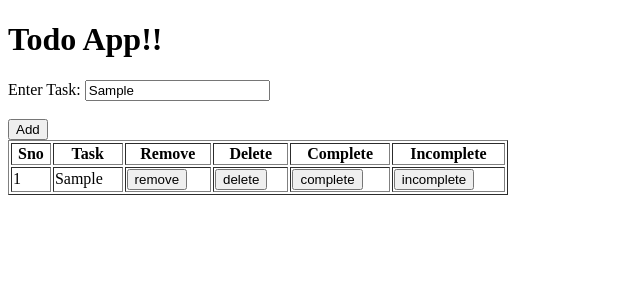
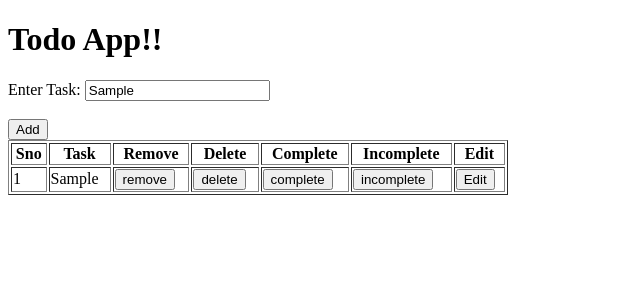
Before and after one commit to shivaniwaghmare9/react.class, a React (Vite) app in the folder homeapp/: page / in a window 1280 px wide. Both pictures are taken after typing "Sample" into the empty fields and a click on the button "Add". Shown: the top 300 px of the page, without its empty margins (0-640 px from the left). Built offline with nearby package versions, Linux system fonts and the light colour scheme.

Commit message:
todocomplete

```diff
--- a/homeapp/src/App.jsx
+++ b/homeapp/src/App.jsx
@@ -1,11 +1,22 @@
 
 import { useSelector,useDispatch } from "react-redux";
-import { addTask,RemoveTask,ReByIndex,taskComplete,taskInComplete } from "./todoSlice";
+import { addTask,RemoveTask,ReByIndex,taskComplete,taskInComplete,myEdit } from "./todoSlice";
 import { useState } from "react";
 const App=()=>{
   const data=useSelector(state=>state.todo.task)
   const dispatch=useDispatch();
   const[val,setVal]=useState("")
+  const[btn,setBtn]=useState(true);
+  const[myid,setMyid]=useState("");
+  const dataEdit=(key,work)=>{
+    setVal(work)
+    setBtn(false)
+    setMyid(id)
+  }
+  const editData=()=>{
+    dispatch(myEdit({id:myid,work:val}))
+    setBtn(true)
+  }
   console.log(data);
   let sno=0;
   const ans=data.map((key,index)=>{
@@ -39,6 +50,9 @@ const App=()=>{
         <td>
           <button onClick={()=>{dispatch(taskInComplete({id:key.id}))}}>incomplete</button>
         </td>
+        <td>
+          <button onClick={()=>{dataEdit(key.id,key.work)}}>Edit</button>
+        </td>
       </tr>
       </>
     )
@@ -47,7 +61,16 @@ const App=()=>{
     <>
     <h1>Todo App!!</h1>
     Enter Task: <input type="text" value={val} onChange={(e)=>{setVal(e.target.value)}} /><br/><br/>
-    <button onClick={()=>{dispatch(addTask({id:Date.now(),work:val,taskStatus:false}))}}>Add</button><br/>
+    {btn?(
+      <>
+      <button onClick={()=>{dispatch(addTask({id:Date.now(),work:val,taskStatus:false}))}}>Add</button><br/>
+      </>
+    ):(
+      <>
+       <button onClick={editData}>EditSave</button>
+      </>
+    )}
+
     <table border="1" width="500px">
       <tr>
         <th>Sno</th>
@@ -56,6 +79,7 @@ const App=()=>{
         <th>Delete</th>
         <th>Complete</th>
         <th>Incomplete</th>
+        <th>Edit</th>
       </tr>
       {ans}
     </table>
```
